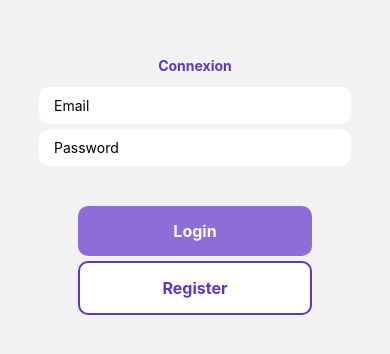
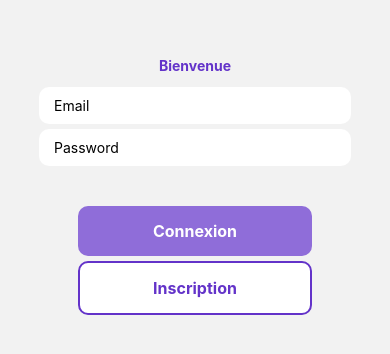
Before and after one commit to Guewaud/Meteo, a React Native app: screen /test in a window 390 px wide. Shown: the part 236-590 px from the top of the page. Built offline with nearby package versions, Linux system fonts and the light colour scheme.

Commit message:
petite modif en fr

```diff
--- a/screens/Login.js
+++ b/screens/Login.js
@@ -56,7 +56,7 @@ const Login = () => {
         >
             <View>
                 <Text style={styles.Text}>
-                    Connexion
+                    Bienvenue
                 </Text>
             </View>
             <View style={styles.inputContainer}>
@@ -80,13 +80,13 @@ const Login = () => {
                     onPress={handleSignIn}
                     style={styles.button}
                 >
-                    <Text style={styles.buttonText}>Login</Text>
+                    <Text style={styles.buttonText}>Connexion</Text>
                 </TouchableOpacity>
                 <TouchableOpacity
                     onPress={handleSignUp}
                     style={[styles.button, styles.buttonOutline]}
                 >
-                    <Text style={styles.buttonOutlineText}>Register</Text>
+                    <Text style={styles.buttonOutlineText}>Inscription</Text>
                 </TouchableOpacity>
 
             </View>
```
